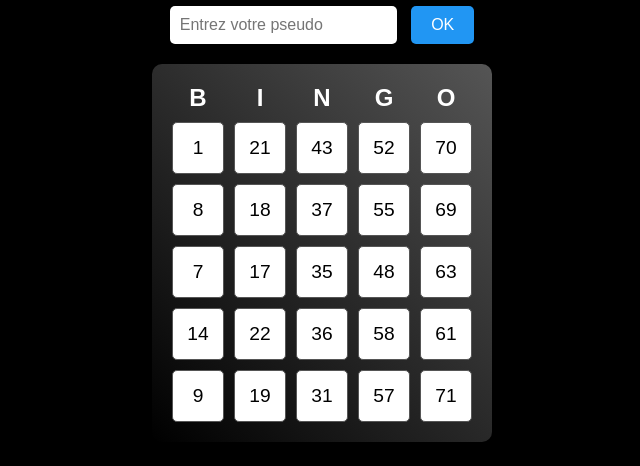
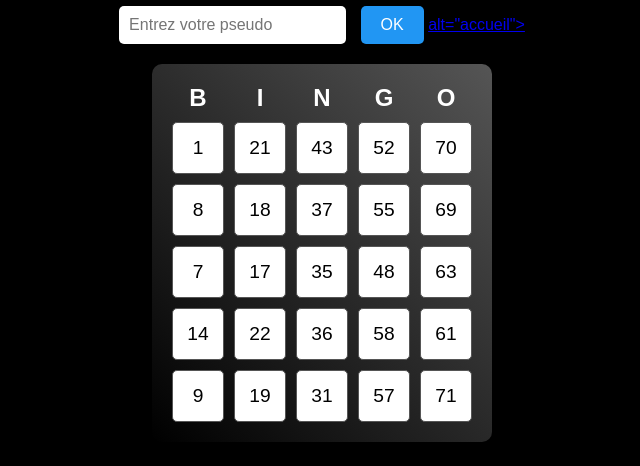
Before and after one commit to Chacalouu/Bingo, a plain HTML site: page index.html in a window 1280 px wide. Shown: the part 175-641 px from the top of the page, without its empty margins (318-958 px from the left). Drawn offline with nearby package versions, Linux system fonts and the light colour scheme.

Commit message:
Update index.html

```diff
--- a/index.html
+++ b/index.html
@@ -14,6 +14,7 @@
 <div class="pseudo-input-container">
     <input class="pseudo-input" id="pseudo-input" type="text" placeholder="Entrez votre pseudo" onkeypress="handleKeyPress(event)">
     <button class="pseudo-button" onclick="setPseudo()">OK</button>
+    <a href="accueil.html"> alt="accueil"></a>
 </div>
 
 <div class="bingo-container">
```
